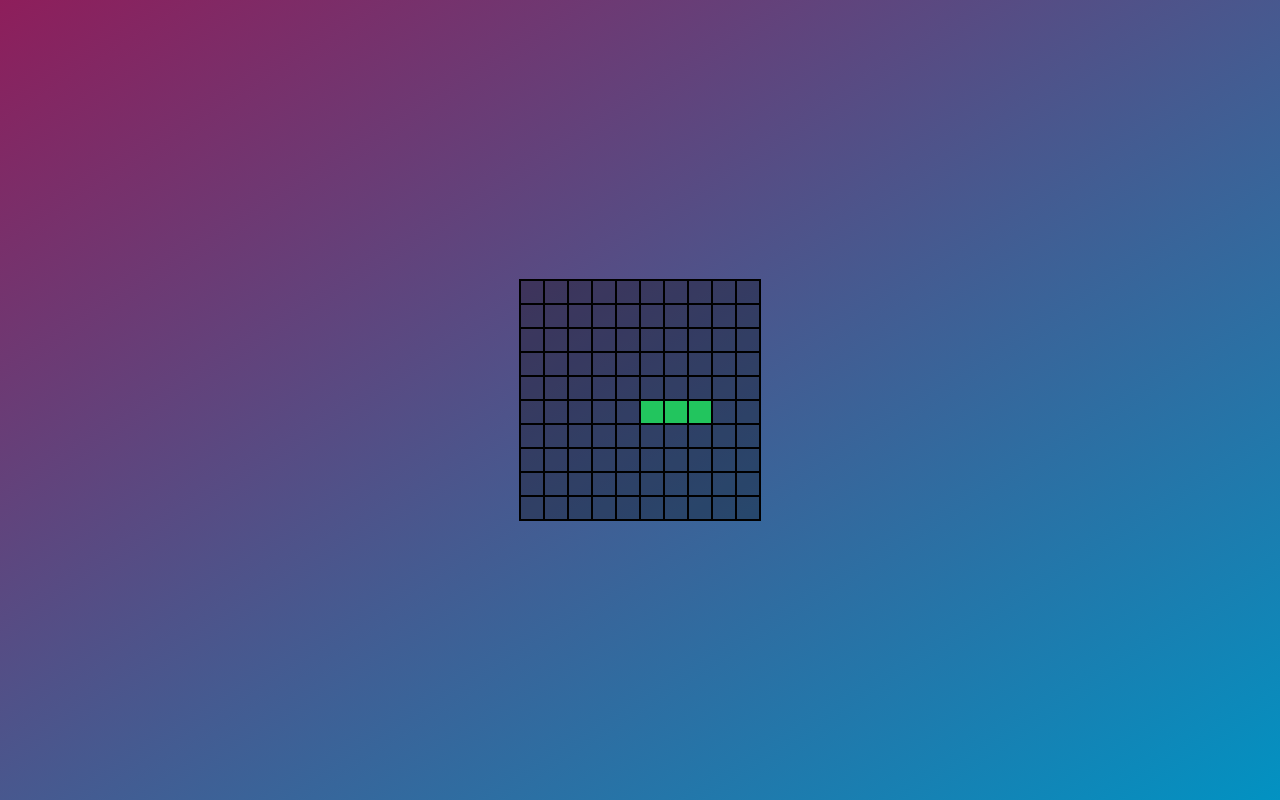
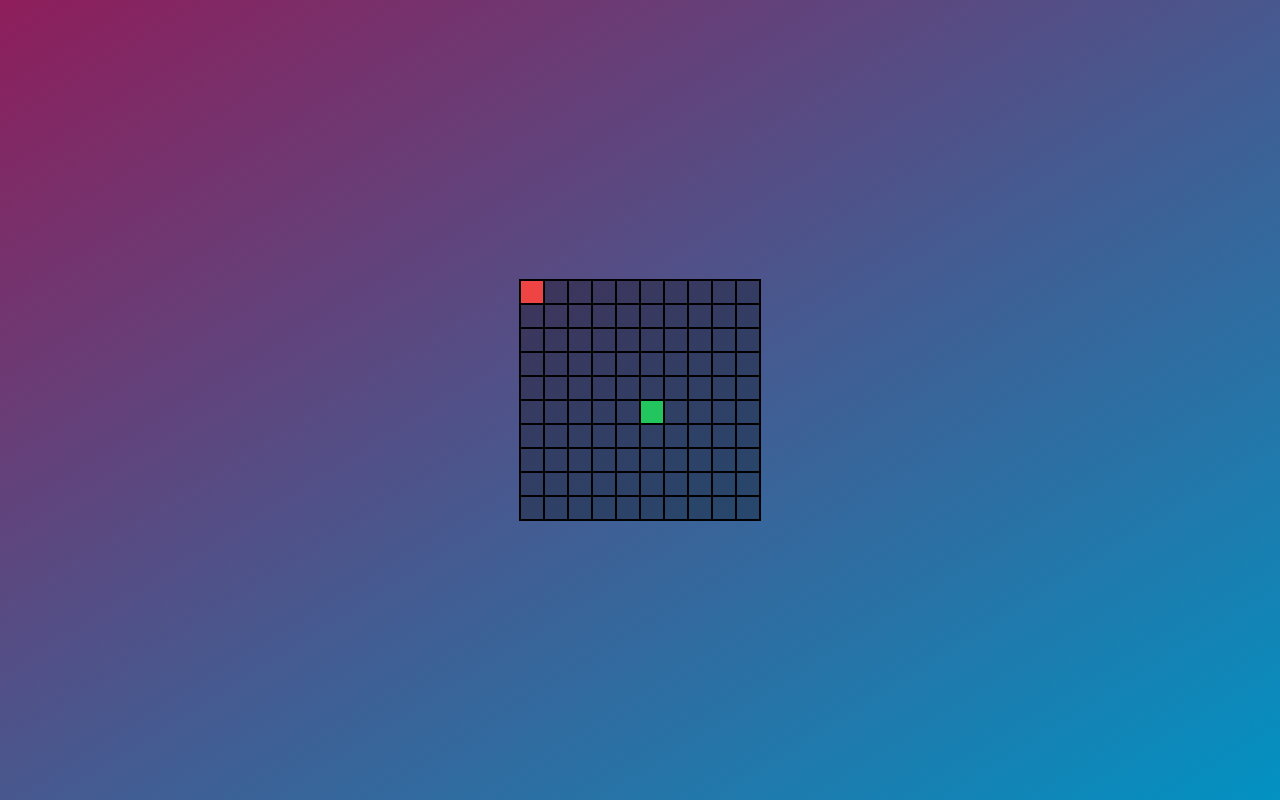
Before and after one commit to jakub-bartoszek/snake, a React (Create React App) app: page / in a window 1280 px wide. Built offline with nearby package versions, Linux system fonts and the light colour scheme.

Commit message:
add: added generating fruit, fixed movement issues

```diff
--- a/src/Game/Game.tsx
+++ b/src/Game/Game.tsx
@@ -1,57 +1,110 @@
-import { useEffect, useState } from "react";
+import { useEffect, useState, useCallback, useRef } from "react";
+
+interface Fruit {
+ x: number;
+ y: number;
+}
+
+interface Snake {
+ x: number;
+ y: number;
+}
 
 const BOARD_SIZE = 10;
-const INITIAL_SNAKE = [
- { x: 5, y: 5 },
- { x: 6, y: 5 },
- { x: 7, y: 5 }
-];
+const INITIAL_SNAKE: Snake[] = [{ x: 5, y: 5 }];
 
 const Game = () => {
- const [snakeCells, setSnakeCells] = useState(INITIAL_SNAKE);
- const [direction, setDirection] = useState<String | null>(null);
+ const generateFruit = (): Fruit => {
+  let newFruit: Fruit;
+  const isOccupied = (fruit: Fruit) =>
+   snake.some((cell) => cell.x === fruit.x && cell.y === fruit.y);
+
+  do {
+   newFruit = {
+    x: Math.floor(Math.random() * BOARD_SIZE),
+    y: Math.floor(Math.random() * BOARD_SIZE)
+   };
+  } while (isOccupied(newFruit));
+
+  return newFruit;
+ };
+
+ const [snake, setSnake] = useState<Snake[]>(INITIAL_SNAKE);
+ const [fruit, setFruit] = useState<Fruit>(generateFruit());
  const [gameOver, setGameOver] = useState(false);
+ const [pending, setPending] = useState(false);
+ const directionRef = useRef<string | null>(null);
+ const intervalRef = useRef<NodeJS.Timeout | null>(null);
 
- const handleKeyDown = (event: any) => {
-  if (!gameOver) {
+ const handleKeyDown = useCallback(
+  (event: KeyboardEvent) => {
+   if (!gameOver && !pending) {
+    setPending(true);
     switch (event.key) {
      case "ArrowUp":
-     if (direction !== "down") setDirection("up");
+      if (directionRef.current !== "down") {
+       directionRef.current = "up";
+      }
       break;
      case "ArrowDown":
-     if (direction !== "up") setDirection("down");
+      if (directionRef.current !== "up") {
+       directionRef.current = "down";
+      }
       break;
      case "ArrowLeft":
-     if (direction !== "right") setDirection("left");
+      if (directionRef.current !== "right") {
+       directionRef.current = "left";
+      }
       break;
      case "ArrowRight":
-     if (direction !== "left") setDirection("right");
+      if (directionRef.current !== "left") {
+       directionRef.current = "right";
+      }
       break;
      default:
       break;
     }
    }
+  },
+  [gameOver, pending]
+ );
+
+ useEffect(() => {
+  window.addEventListener("keydown", handleKeyDown);
+
+  return () => {
+   window.removeEventListener("keydown", handleKeyDown);
   };
+ }, [handleKeyDown]);
+
+ useEffect(() => {
+  if (!gameOver) {
+   intervalRef.current = setInterval(moveSnake, 300);
+
+   return () => {
+    if (intervalRef.current) clearInterval(intervalRef.current);
+   };
+  }
+ }, [gameOver]);
 
  const moveSnake = () => {
-  if (!direction && gameOver) return;
-
-  setSnakeCells((prevSnake) => {
+  setSnake((prevSnake) => {
    const newSnake = [...prevSnake];
    const head = { ...newSnake[0] };
+   const currentDirection = directionRef.current;
 
-   switch (direction) {
+   switch (currentDirection) {
     case "up":
-     head.y = head.y - 1;
+     head.y -= 1;
      break;
     case "down":
-     head.y = head.y + 1;
+     head.y += 1;
      break;
     case "left":
-     head.x = head.x - 1;
+     head.x -= 1;
      break;
     case "right":
-     head.x = head.x + 1;
+     head.x += 1;
      break;
     default:
      break;
@@ -69,29 +122,36 @@ const Game = () => {
 
    newSnake.unshift(head);
    newSnake.pop();
+
+   if (
+    newSnake
+     .slice(1)
+     .some((cell) => cell.x === head.x && cell.y === head.y)
+   ) {
+    setGameOver(true);
+    return prevSnake;
+   }
+
+   setPending(false);
    return newSnake;
   });
  };
 
  useEffect(() => {
-  window.addEventListener("keydown", handleKeyDown);
+  const head = snake[0];
 
-  return () => {
-   window.removeEventListener("keydown", handleKeyDown);
-  };
- }, [direction]);
-
- useEffect(() => {
-  if (direction && !gameOver) {
-   const interval = setInterval(moveSnake, 500);
-   return () => clearInterval(interval);
+  if (head.y === fruit.y && head.x === fruit.x) {
+   setSnake((prevSnake) => [...prevSnake, fruit]);
+   setFruit(generateFruit());
   }
- }, [direction]);
+ }, [snake, fruit]);
 
  const restartGame = () => {
-  setSnakeCells(INITIAL_SNAKE);
-  setDirection(null);
+  setSnake(INITIAL_SNAKE);
   setGameOver(false);
+  setFruit(generateFruit());
+  directionRef.current = null;
+  if (intervalRef.current) clearInterval(intervalRef.current);
  };
 
  return (
@@ -112,15 +172,17 @@ const Game = () => {
      className="flex justify-center"
     >
      {Array.from({ length: BOARD_SIZE }).map((_, col) => {
-      const isSnakeCell = snakeCells.some(
+      const isSnakeCell = snake.some(
        (cell) => cell.x === col && cell.y === row
       );
+      const isFruitCell = fruit.x === col && fruit.y === row;
+
       return (
        <div
         key={col}
         className={`h-6 w-6 border-[1px] border-black ${
          isSnakeCell ? "bg-green-500" : ""
-        }`}
+        } ${isFruitCell ? "bg-red-500" : ""}`}
        ></div>
       );
      })}
```
Lines whose indentation alone changed are shown as unchanged.
